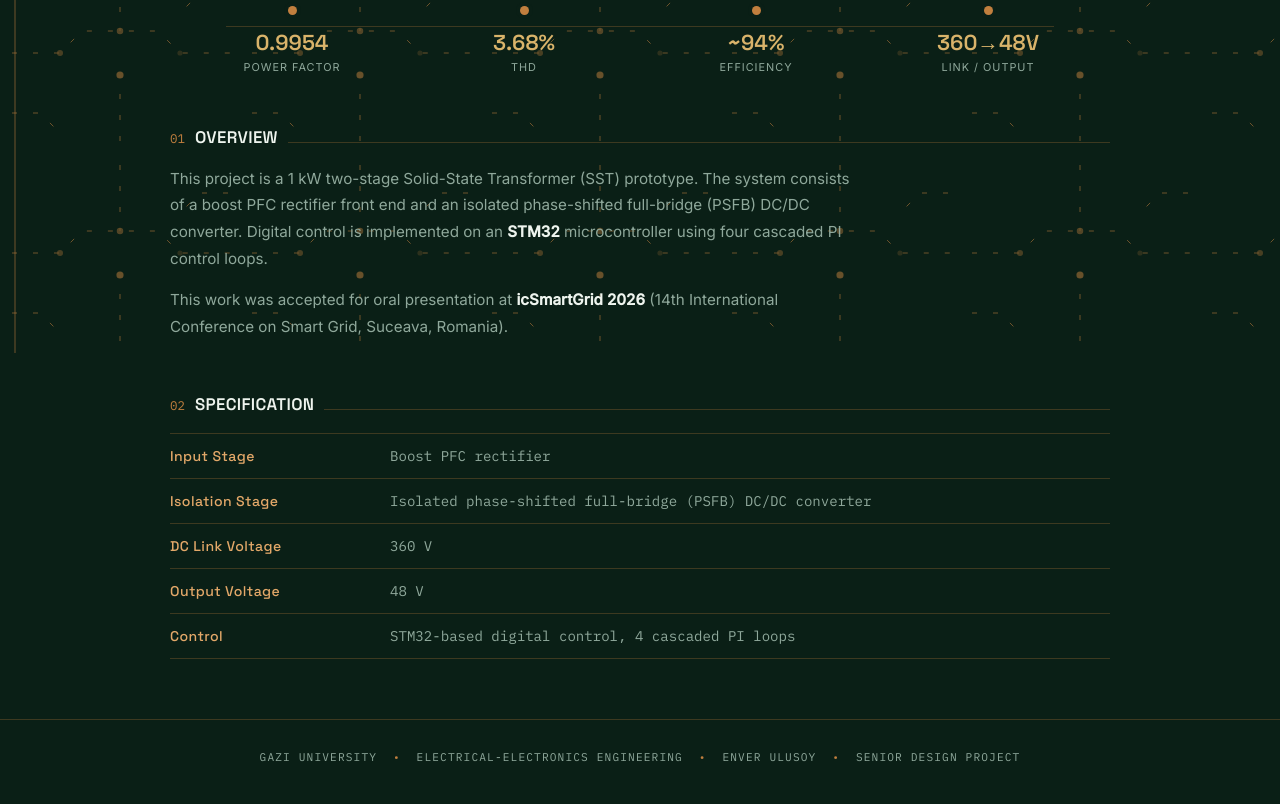
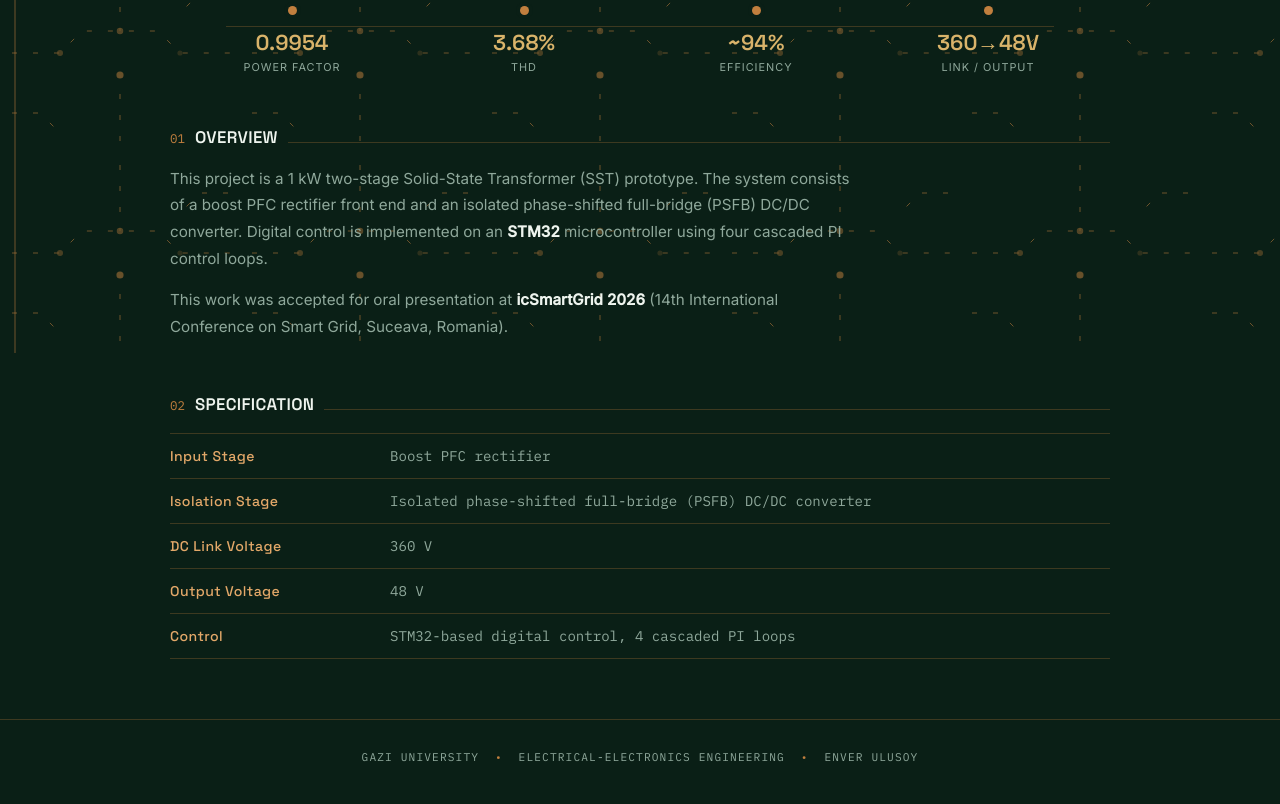
Before and after one commit to EnverUlusoy/Solid-State-Transformer-PCB, a plain HTML site: page index.html in a window 1280 px wide. Shown: the part 447-1251 px from the top of the page. Drawn offline with nearby package versions, Linux system fonts and the light colour scheme.

Commit message:
index.html

```diff
--- a/index.html
+++ b/index.html
@@ -471,7 +471,7 @@
 </main>
 
 <footer class="mono">
-  Gazi University <span class="dot">&bull;</span> Electrical-Electronics Engineering <span class="dot">&bull;</span> Enver Ulusoy <span class="dot">&bull;</span> Senior Design Project
+  Gazi University <span class="dot">&bull;</span> Electrical-Electronics Engineering <span class="dot">&bull;</span> Enver Ulusoy
 </footer>
 
 <script>
```
